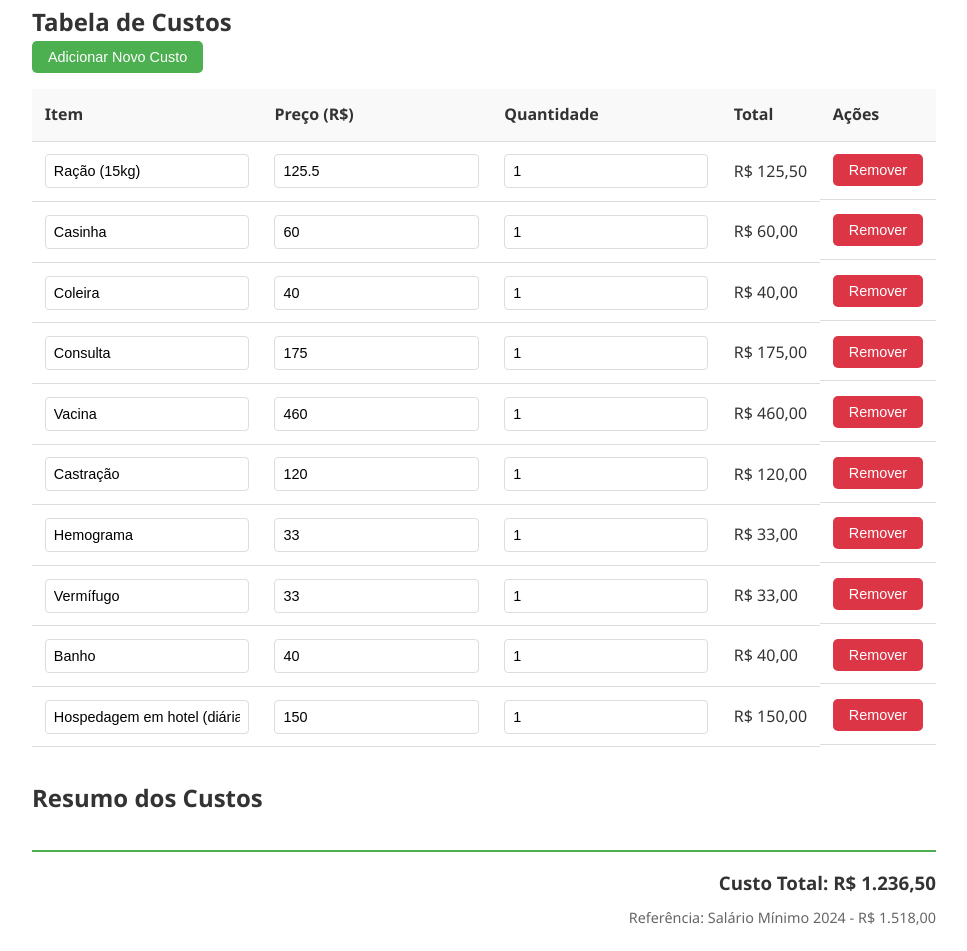
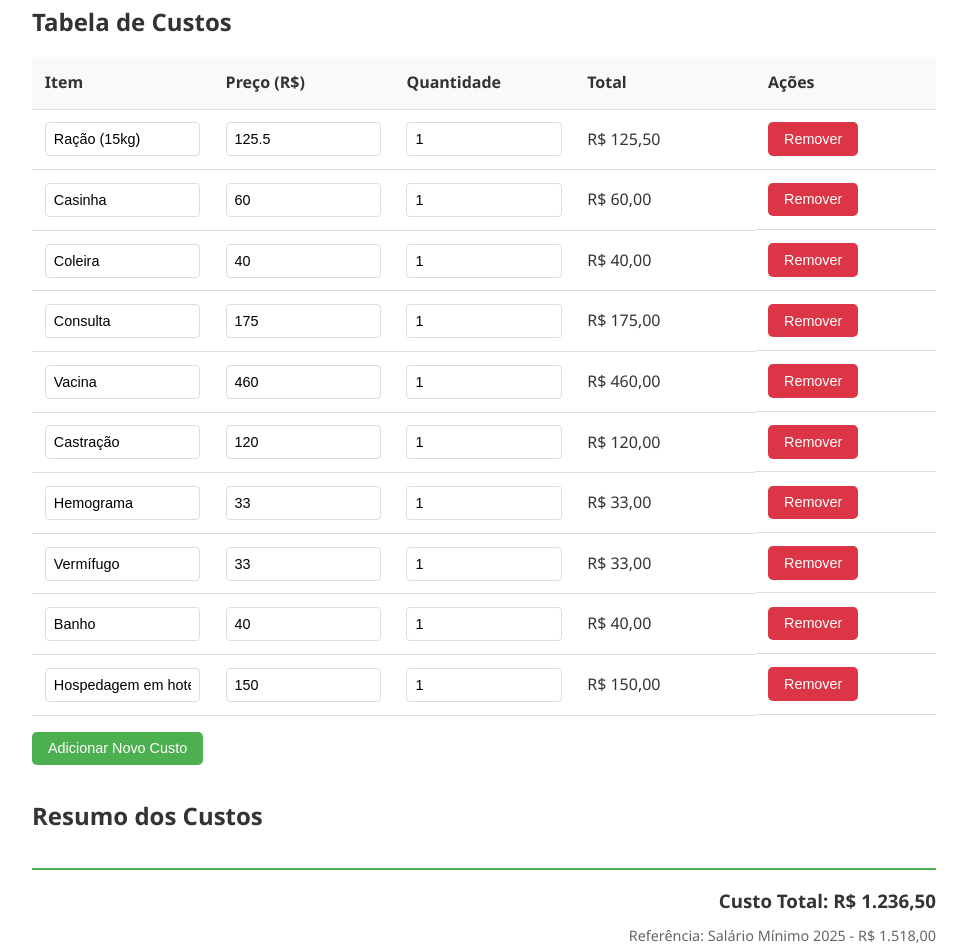
Before and after one commit to gustavofbs/CalculaAdota, a plain HTML site: page docs/index.html in a window 1280 px wide. Shown: the part 290-1241 px from the top of the page, without its empty margins (156-1123 px from the left). Drawn offline with Linux system fonts and the light colour scheme.

Commit message:
Implementa calculadora V5.1

```diff
--- a/docs/index.html
+++ b/docs/index.html
@@ -23,9 +23,6 @@
 
             <div class="costs-table">
                 <h2>Tabela de Custos</h2>
-                <div class="table-controls">
-                    <button id="addCost" class="btn">Adicionar Novo Custo</button>
-                </div>
                 <table id="costsTable">
                     <thead>
                         <tr>
@@ -39,13 +36,16 @@
                     <tbody id="costsTableBody">
                     </tbody>
                 </table>
+                <div class="table-controls">
+                    <button id="addCost" class="btn">Adicionar Novo Custo</button>
+                </div>
             </div>
 
             <div class="results">
                 <h2>Resumo dos Custos</h2>
                 <div class="total-cost">
                     <h3>Custo Total: <span id="totalCost">R$ 0,00</span></h3>
-                    <p class="salary-reference">Referência: Salário Mínimo 2024 - R$ 1.518,00</p>
+                    <p class="salary-reference">Referência: Salário Mínimo 2025 - R$ 1.518,00</p>
                 </div>
             </div>
         </div>
--- a/docs/styles.css
+++ b/docs/styles.css
@@ -63,6 +63,7 @@ select {
 }
 
 table {
+    table-layout: fixed;
     width: 100%;
     border-collapse: collapse;
     margin: 1rem 0;
@@ -83,7 +84,7 @@ th {
     background-color: var(--primary-color);
     color: white;
     border: none;
-    padding: 0.5rem 1rem;
+    padding: 0.55rem 1rem;
     border-radius: 5px;
     cursor: pointer;
     font-size: 0.9rem;
```
